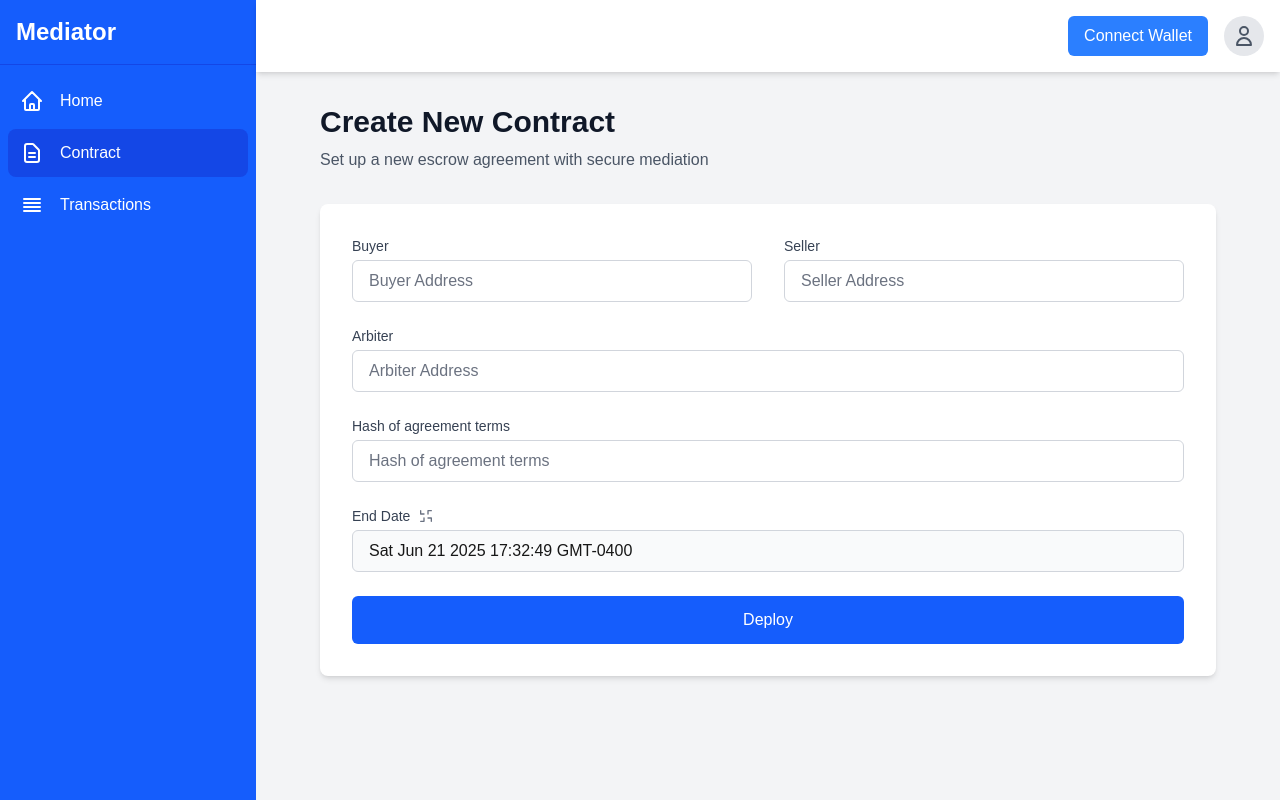
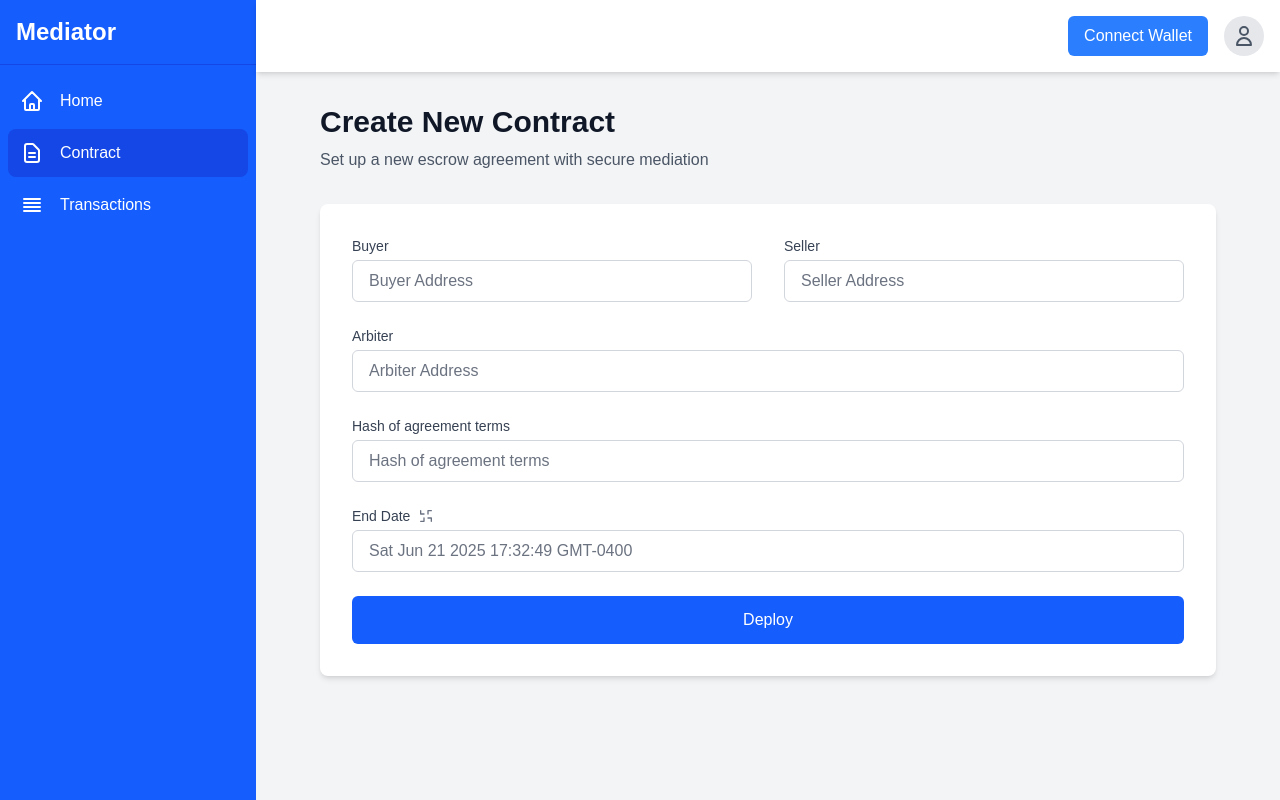
Before and after one commit to Kalygo-io/kalygo-v4, a Next.js app: page /dapp/contract in a window 1280 px wide. Built offline with nearby package versions, Linux system fonts and the light colour scheme.

Commit message:
saving tweaks

```diff
--- a/src/app/dapp/components/ContractForm.tsx
+++ b/src/app/dapp/components/ContractForm.tsx
@@ -3,7 +3,7 @@
 import { useState } from 'react';
 
 const ContractForm = () => {
-    const [endDate, setEndDate] = useState("Sat Jun 21 2025 17:32:49 GMT-0400");
+    const [endDate, setEndDate] = useState("");
 
     return (
       <div className="bg-white p-8 rounded-lg shadow-md">
@@ -68,9 +68,10 @@ const ContractForm = () => {
           <input
             type="text"
             id="end-date"
+            placeholder="Sat Jun 21 2025 17:32:49 GMT-0400"
             value={endDate}
             onChange={(e) => setEndDate(e.target.value)}
-            className="w-full px-4 py-2 border border-gray-300 rounded-md bg-gray-50"
+            className="w-full px-4 py-2 border border-gray-300 rounded-md focus:ring-blue-500 focus:border-blue-500"
           />
         </div>
 
```
